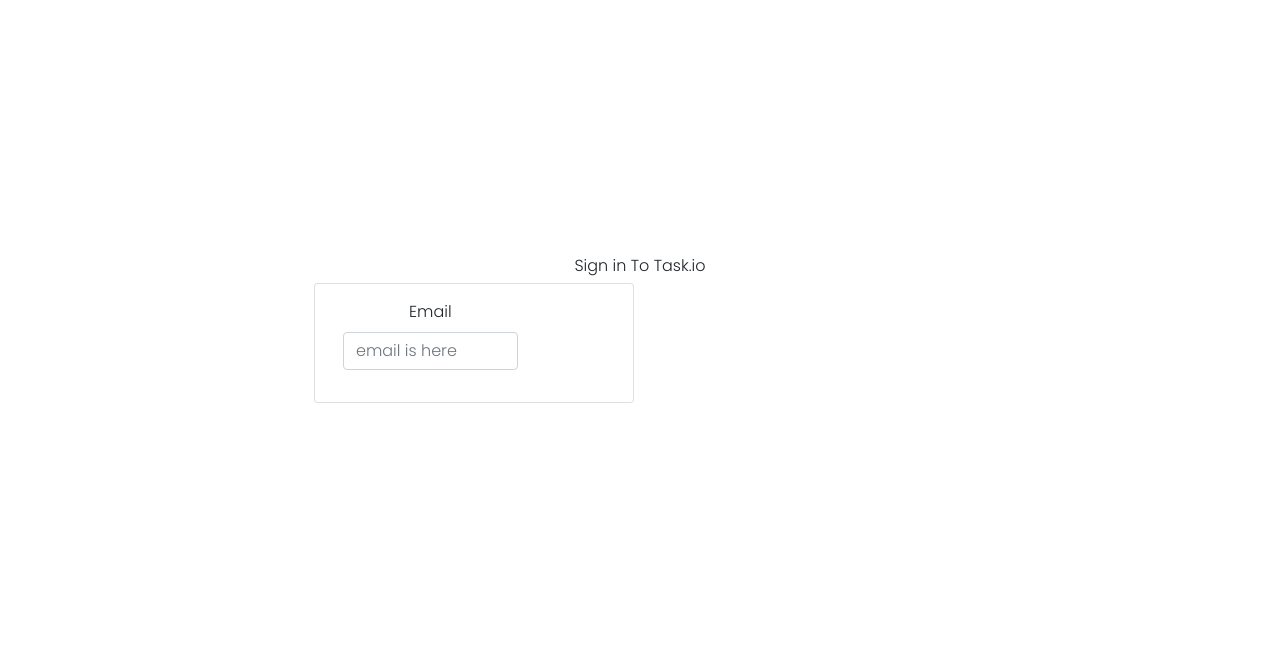
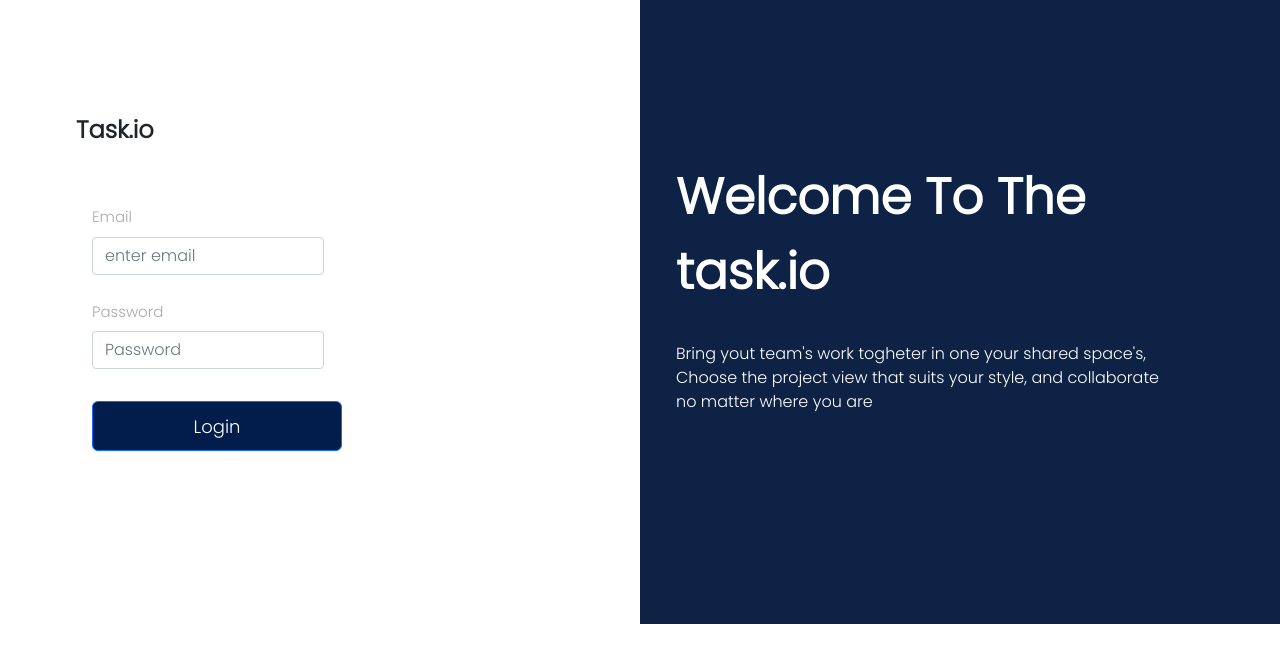
Before and after one commit to Dickyrdiar/task.io, a Next.js app: page /Login in a window 1280 px wide. Shown: the top 662 px of the page. Built offline with nearby package versions, Linux system fonts and the light colour scheme.

Commit message:
adding login page

```diff
--- a/pages/Login.js
+++ b/pages/Login.js
@@ -1,31 +1,71 @@
-import React from 'react'
-import { Container, Row, Col, Form, Card } from 'react-bootstrap'
+import React, { useState } from 'react'
+import { Container, Row, Col, Form, Button } from 'react-bootstrap'
 import style from '../styles/login_style/baselogin.module.scss'
-import Image from 'next/image'
-import LoginImage from '../assets/image_4_login.png'
 
 const Login = () => {
+  const [email, setEmail] = useState('')
+  const [password, setPassword] = useState('')
+
+  const handleClickLogin = () => {
+    if (setEmail === 'user@task.io') {
+      window.location.assign('home')
+    }
+  }
+
   return (
     <div className={style.baselogin}>
-      <Container style={{
-        padding: "16rem"
-      }} className="text-center">
-        <h6 className="text-center">Sign in To Task.io</h6>
       <Row md={12}>
-          <Card style={{ width: "20rem" }}>
-            <Card.Body>
-              <Col md={8}>
+        <Col md={6} style={{
+          padding: "3rem"
+        }}>
+          <Container className="mt-4 pt-4">
+            <Col md={7} ml={5} pl={5} className={style.baseform_title}
+              style={{
+                padding: "1rem"
+              }}
+            >
+              Task.io
+            </Col>
+
+            <Col md={7} ml={5} pl={5}>
+              <Container style={{ padding: "2rem" }}>
                 <Form>
-                <Form.Group className="mb-3 text-center">
-                  <Form.Label>Email</Form.Label>
-                  <Form.Control type="email" placeholder="email is here" />
+                  <Form.Group className="mb-3" controlId="formbaseEmail">
+                    <Form.Label className={style.base_form_login}>Email</Form.Label>
+                    <Form.Control type="email" placeholder="enter email" />
                   </Form.Group>
+
+                  <Form.Group className="mb-3" controlId="formBasicPassword">
+                    <Form.Label className={style.base_form_login}>Password</Form.Label>
+                    <Form.Control type="password" placeholder="Password" />
+                  </Form.Group>
+
+                  <Button className={style.btn_login} style={{
+                    marginTop: "1rem",
+                    borderRadius: "6px"
+                  }}>Login</Button>
                 </Form>
+              </Container>
             </Col>
-            </Card.Body>
-          </Card>
+          </Container>
+        </Col>
+
+        <Col md={6} className={style.baseleft_login}>
+          <Container className="mt-5 pt-5">
+            <Col md={10} style={{
+              marginTop: "4rem"
+            }} className={style.baseleft_login_title}>
+              Welcome To The task.io
+            </Col>
+
+            <Col md={10} style={{
+              marginTop: "2rem"
+            }}>
+              Bring yout team's work togheter in one your shared space's, Choose the project view that suits your style, and collaborate no matter where you are
+            </Col>
+          </Container>
+        </Col>
       </Row>
-      </Container>
     </div>
   )
 }
--- a/styles/login_style/baselogin.module.scss
+++ b/styles/login_style/baselogin.module.scss
@@ -12,8 +12,8 @@
   }
 
   .baseform_title {
-    margin-top: 5rem;
-    padding-left: 2rem;
+    font-size: 24px;
+    font-weight: 700;
   }
 
   .baseleft_login {
@@ -21,4 +21,26 @@
     color: white;
     height: 39rem;
   }
+
+  .baseleft_login_title {
+    font-size: 50px;
+    font-weight: 700;
+    color: #ffffff;
+    // text-align: 'center';
+  }
+
+  .base_form_login {
+    font-size: 15px;
+    font-weight: 500;
+    margin-top: 10px;
+    color: #aaa;
+  }
+
+  .btn_login {
+    background-color: #021c4b;
+    font-size: 18px;
+    // font-weight: bold;
+    height: 50px;
+    width: 250px;
+  }
 }
```
Lines whose indentation alone changed are shown as unchanged.
